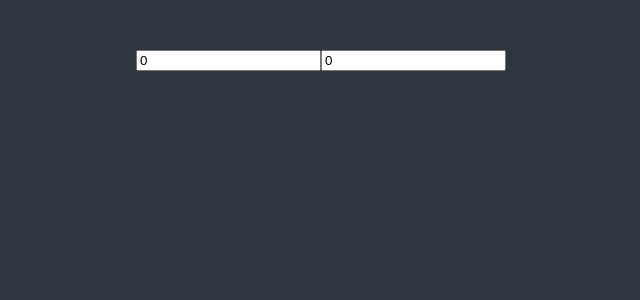
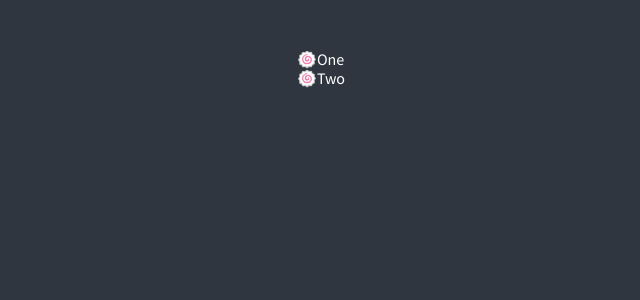
Before and after one commit to verobeach7/reactjs-Animation, a React (Create React App) app: page / in a window 1280 px wide. Shown: the top 300 px of the page, without its empty margins (319-959 px from the left). Built offline with nearby package versions, Linux system fonts and the light colour scheme.

Commit message:
React: Trello(Drag and Drop)

```diff
--- a/package.json
+++ b/package.json
@@ -12,6 +12,7 @@
     "@types/react-dom": "^18.0.10",
     "gh-pages": "^4.0.0",
     "react": "^18.2.0",
+    "react-beautiful-dnd": "^13.1.1",
     "react-dom": "^18.2.0",
     "react-hook-form": "^7.41.5",
     "react-scripts": "5.0.1",
@@ -45,6 +46,7 @@
     ]
   },
   "devDependencies": {
+    "@types/react-beautiful-dnd": "^13.1.3",
     "@types/styled-components": "^5.1.26"
   }
 }
--- a/src/App.tsx
+++ b/src/App.tsx
@@ -1,33 +1,38 @@
-import React from "react";
-import { useRecoilState } from "recoil";
-import { hourSelector, minuteState } from "./atoms";
+import { DragDropContext, Draggable, Droppable } from "react-beautiful-dnd";
 
 function App() {
-  const [minutes, setMinutes] = useRecoilState(minuteState);
-  // hours는 hourSelector의 get함수를 실행, setHours는 set함수를 실행.
-  const [hours, setHours] = useRecoilState(hourSelector);
-  const onMinutesChange = (event: React.FormEvent<HTMLInputElement>) => {
-    // 앞에다가 +를 붙여주면 string을 number로 바꿔줌. +"1" -> 1
-    setMinutes(+event.currentTarget.value);
-  };
-  const onHoursChange = (event: React.FormEvent<HTMLInputElement>) => {
-    setHours(+event.currentTarget.value);
-  };
+  const onDragEnd = () => {};
   return (
-    <div>
-      <input
-        value={minutes}
-        onChange={onMinutesChange}
-        type="number"
-        placeholder="Minutes"
-      />
-      <input
-        value={hours}
-        onChange={onHoursChange}
-        type="number"
-        placeholder="Hours"
-      />
-    </div>
+    <DragDropContext onDragEnd={onDragEnd}>
+      <div>
+        <Droppable droppableId="one">
+          {(magic) => (
+            <ul ref={magic.innerRef} {...magic.droppableProps}>
+              <Draggable draggableId="first" index={0}>
+                {(magic) => (
+                  <li ref={magic.innerRef} {...magic.draggableProps}>
+                    <span {...magic.dragHandleProps}>🍥</span>
+                    One
+                  </li>
+                )}
+              </Draggable>
+              <Draggable draggableId="second" index={1}>
+                {(magic) => (
+                  <li
+                    ref={magic.innerRef}
+                    {...magic.draggableProps}
+                    {...magic.dragHandleProps}
+                  >
+                    <span {...magic.dragHandleProps}>🍥</span>
+                    Two
+                  </li>
+                )}
+              </Draggable>
+            </ul>
+          )}
+        </Droppable>
+      </div>
+    </DragDropContext>
   );
 }
 
--- a/src/atoms.tsx
+++ b/src/atoms.tsx
@@ -1,21 +1 @@
 import { atom, selector } from "recoil";
-
-export const minuteState = atom({
-  key: "minutes",
-  default: 0,
-});
-
-export const hourSelector = selector({
-  key: "hours",
-  // get함수: 값을 가져옴.
-  get: ({ get }) => {
-    const minutes = get(minuteState);
-    return minutes / 60;
-  },
-  // set함수: 값을 리턴함. set(minuteState, 10) <- minuteState의 값을 10으로 정함.
-  set: ({ set }, newValue) => {
-    const minutes = Number(newValue) * 60;
-    // minuteState의 값을 minutes으로 바꿈.
-    set(minuteState, minutes);
-  },
-});
```
Also changed, not shown: 1 other file (tests, documents, lock files or other folders).
